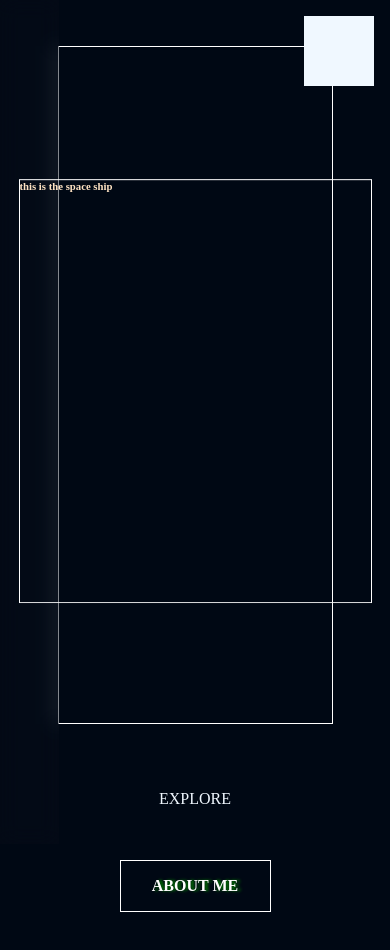
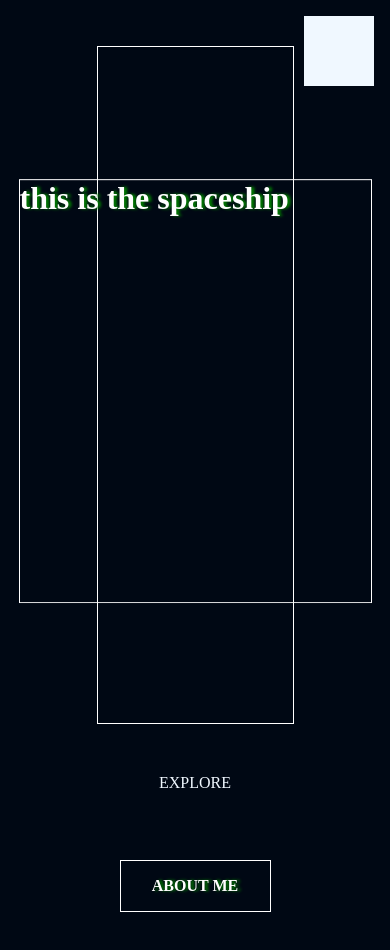
Before and after one commit to Zarjevski/personal-portfolio, a React (Create React App) app: page / in a window 390 px wide. Shown: the top 950 px of the page. Built offline with nearby package versions, Linux system fonts and the light colour scheme; some icons are missing.

Commit message:
progress

```diff
--- a/src/App.js
+++ b/src/App.js
@@ -7,7 +7,6 @@ import SideBar, { NavButton } from "./js/SideBar";
 const App = () => {
   return (
     <>
-      <SideBar />
       <main>
         <NavButton />
         <Hero />
--- a/src/js/Hero.js
+++ b/src/js/Hero.js
@@ -1,37 +1,47 @@
-import React, { useState } from "react";
+import React from "react";
+import { useState } from "react";
 import "../styles/Hero.css";
-const pcScreen = true;
+
+const screenWidth = window.innerWidth;
 
 const Hero = () => {
-  const Tear = () => {
+  const check = () => {
+    if (screenWidth > 1000) {
+      setGame(<GameContianer />);
+    } else {
+      shake();
+    }
+  };
+  const shake = () => {
+    console.log("shaking");
+  };
+  const GameContianer = () => {
     return (
-      <div className="tear center">
-        <div className="space-ship" onClick={check}>
-          <h6>this is the space ship</h6>
+      <div className="game-container">
+        <h1>this is the game container</h1>
+      </div>
+    );
+  };
+  const SpaceShip = () => {
+    return (
+      <div className="spaceShip-container center">
+        <div
+          className="space-ship"
+          onClick={() => {
+            check();
+          }}
+        >
+          <h1>this is the spaceship</h1>
         </div>
       </div>
     );
   };
-  const GameDisplay = () => {
-    return (
-      <div className="game-grid">
-        <h1>this is the game grid</h1>
-      </div>
-    );
-  };
-  const [space, SetGame] = useState(<Tear />);
-  const check = () => {
-    if (pcScreen) {
-      SetGame(<GameDisplay />);
-    } else {
-      console.log("you need a pc for this");
-    }
-  };
+  const [game, setGame] = useState(<SpaceShip />);
   return (
     <section className="hero center">
-      {space}
+      {game}
       <div className="explore-btn">
-        <a href="#about-me">explore</a>
+        <a href="#about-me">EXPLORE</a>
       </div>
     </section>
   );
--- a/src/js/SideBar.js
+++ b/src/js/SideBar.js
@@ -8,7 +8,7 @@ const SideBar = () => {
 export const NavButton = () => {
   return (
     <div className="nav-button">
-      <i class="fa fa-bars" aria-hidden="true"></i>
+      <i className="fa fa-bars" aria-hidden="true"></i>
     </div>
   );
 };
--- a/src/styles/Hero.css
+++ b/src/styles/Hero.css
@@ -4,7 +4,7 @@
     flex-direction: column;
 }
 
-.tear {
+.spaceShip-container {
     border: 1px solid white;
     width: 50%;
     height: 80%;
@@ -33,10 +33,11 @@
     animation: floating-btn 4s alternate infinite;
 }
 
-.game-grid {
-    height: 90%;
+.game-container {
+    border: 1px solid white;
     width: 50%;
-    border: 1px solid white;
+    height: 80%;
+    margin: 1rem;
     transition: 2s ease-in;
 }
 
@@ -61,6 +62,7 @@
         position: absolute;
         animation: floating-spaceship 4s alternate infinite;
         cursor: pointer;
+        box-shadow: 20px green;
     }
     .explore-btn {
         height: 5%;
--- a/src/styles/SideBar.css
+++ b/src/styles/SideBar.css
@@ -13,7 +13,7 @@
 .nav-button {
     width: 70px;
     height: 70px;
-    position: absolute;
+    position: fixed;
     right: 0;
     margin: 1rem;
     background-color: aliceblue;
```
